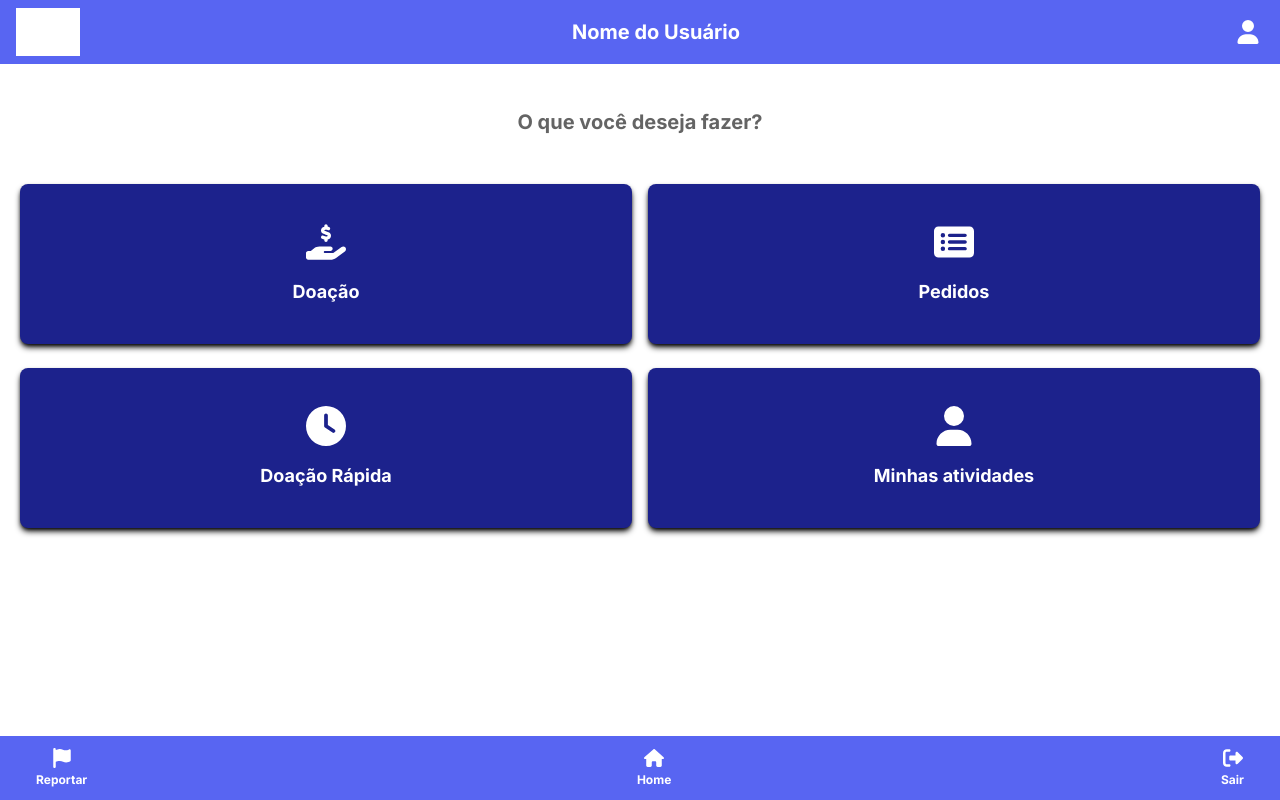
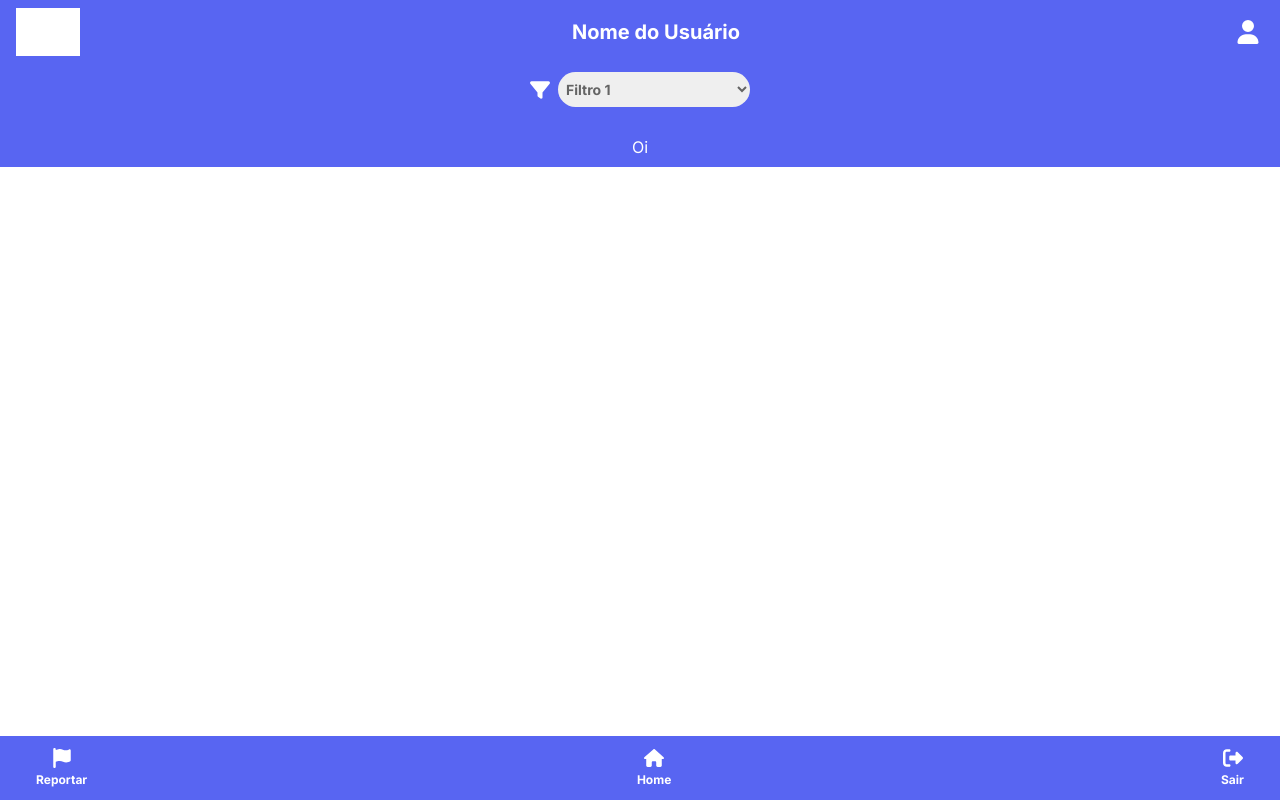
Before and after one commit to MarceloTravassos/teste, a React (Create React App) app: page / in a window 1280 px wide. Built offline with nearby package versions, Linux system fonts and the light colour scheme.

Commit message:
criacao do filtro de pedidos

```diff
--- a/src/App.js
+++ b/src/App.js
@@ -6,9 +6,10 @@ import { Welcome } from "./pages/Welcome";
 import { RegisterONG } from "./pages/RegisterONG";
 import { Menu } from "./pages/Menu";
 import { ConfirmarEmail } from "./pages/ConfirmarEmail";
+import { Pedidos } from "./pages/Pedidos";
 
 function App() {
-  return <Menu />;
+  return <Pedidos />;
 }
 
 export default App;
--- a/src/pages/Menu.js
+++ b/src/pages/Menu.js
@@ -1,7 +1,15 @@
 import { Header } from "../components/Header";
 import { Navbar } from "../components/Navbar";
 import { FontAwesomeIcon } from "@fortawesome/react-fontawesome";
-import { faClock, faHandHoldingDollar, faRectangleList, faNotes, faUser } from "@fortawesome/free-solid-svg-icons";
+import {
+  faClock,
+  faHandHoldingDollar,
+  faRectangleList,
+  faNotes,
+  faUser,
+  faHandHoldingHeart,
+  faBars,
+} from "@fortawesome/free-solid-svg-icons";
 
 export function Menu() {
   return (
@@ -13,30 +21,48 @@ export function Menu() {
       </h1>
 
       <div className="grid grid-cols-2 grid-rows-2 px-5 items-center gap-y-6 gap-x-4">
-        <div className="bg-secondary rounded-lg font-bold text-lg grid place-items-center h-40 shadow-black shadow-md">
+        <a
+          href="#"
+          className="bg-secondary rounded-lg font-bold text-lg grid place-items-center h-40 shadow-black shadow-md"
+        >
           <div className="flex flex-col items-center justify-center text-white text-center w-fit">
-            <FontAwesomeIcon className="w-10 h-10 mb-4" icon={faHandHoldingDollar} />
+            <FontAwesomeIcon
+              className="w-10 h-10 mb-4"
+              icon={faHandHoldingHeart}
+            />
             <p>Doação</p>
           </div>
-        </div>
-        <div className="bg-secondary rounded-lg font-bold text-lg grid place-items-center h-40 shadow-black shadow-md">
+        </a>
+        <a
+          href="#"
+          className="bg-secondary rounded-lg font-bold text-lg grid place-items-center h-40 shadow-black shadow-md"
+        >
           <div className="flex flex-col items-center justify-center text-white text-center w-fit">
-            <FontAwesomeIcon className="w-10 h-10 mb-4" icon={faRectangleList} />
+            <FontAwesomeIcon
+              className="w-10 h-10 mb-4"
+              icon={faRectangleList}
+            />
             Pedidos
           </div>
-        </div>
-        <div className="bg-secondary rounded-lg font-bold text-lg grid place-items-center h-40 shadow-black shadow-md">
+        </a>
+        <a
+          href="#"
+          className="bg-secondary rounded-lg font-bold text-lg grid place-items-center h-40 shadow-black shadow-md"
+        >
           <div className="flex flex-col items-center justify-center text-white text-center w-fit">
             <FontAwesomeIcon className="w-10 h-10 mb-4" icon={faClock} />
             Doação Rápida
           </div>
-        </div>
-        <div className="bg-secondary rounded-lg font-bold text-lg grid place-items-center h-40 shadow-black shadow-md">
+        </a>
+        <a
+          href="#"
+          className="bg-secondary rounded-lg font-bold text-lg grid place-items-center h-40 shadow-black shadow-md"
+        >
           <div className="flex flex-col items-center justify-center text-white text-center w-fit">
-            <FontAwesomeIcon className="w-10 h-10 mb-4" icon={faUser} />
+            <FontAwesomeIcon className="w-10 h-10 mb-4" icon={faBars} />
             Minhas atividades
           </div>
-        </div>
+        </a>
       </div>
 
       <Navbar />
--- a/src/pages/Pedidos.js
+++ b/src/pages/Pedidos.js
@@ -1,12 +1,32 @@
+import { FontAwesomeIcon } from "@fortawesome/react-fontawesome";
 import { Header } from "../components/Header";
 import { Navbar } from "../components/Navbar";
+import { faFilter } from "@fortawesome/free-solid-svg-icons";
 
 export function Pedidos() {
   return (
     <>
-    <Header />
+      <Header />
+      <div className="flex flex-col items-center justify-between bg-primary text-white py-2 px-4 gap-y-7">
+        <div className="flex items-center">
+          <FontAwesomeIcon className="w-5 h-5 mr-2" icon={faFilter} />
 
-    <Navbar />
+          <select
+            name="filtro"
+            className="text-sm font-bold text-menu-gray py-2 px-1 rounded-full"
+          >
+            <option value="" disabled>
+              Selecione os filtros aqui
+            </option>
+            <option value="filtro1">Filtro 1</option>
+            <option value="filtro2">Filtro 2</option>
+          </select>
+        </div>
+        <div>
+          Oi
+        </div>
+      </div>
+      <Navbar />
     </>
-  )
+  );
 }
```
Also changed, not shown: src/pages/Doacoes.js (added).
